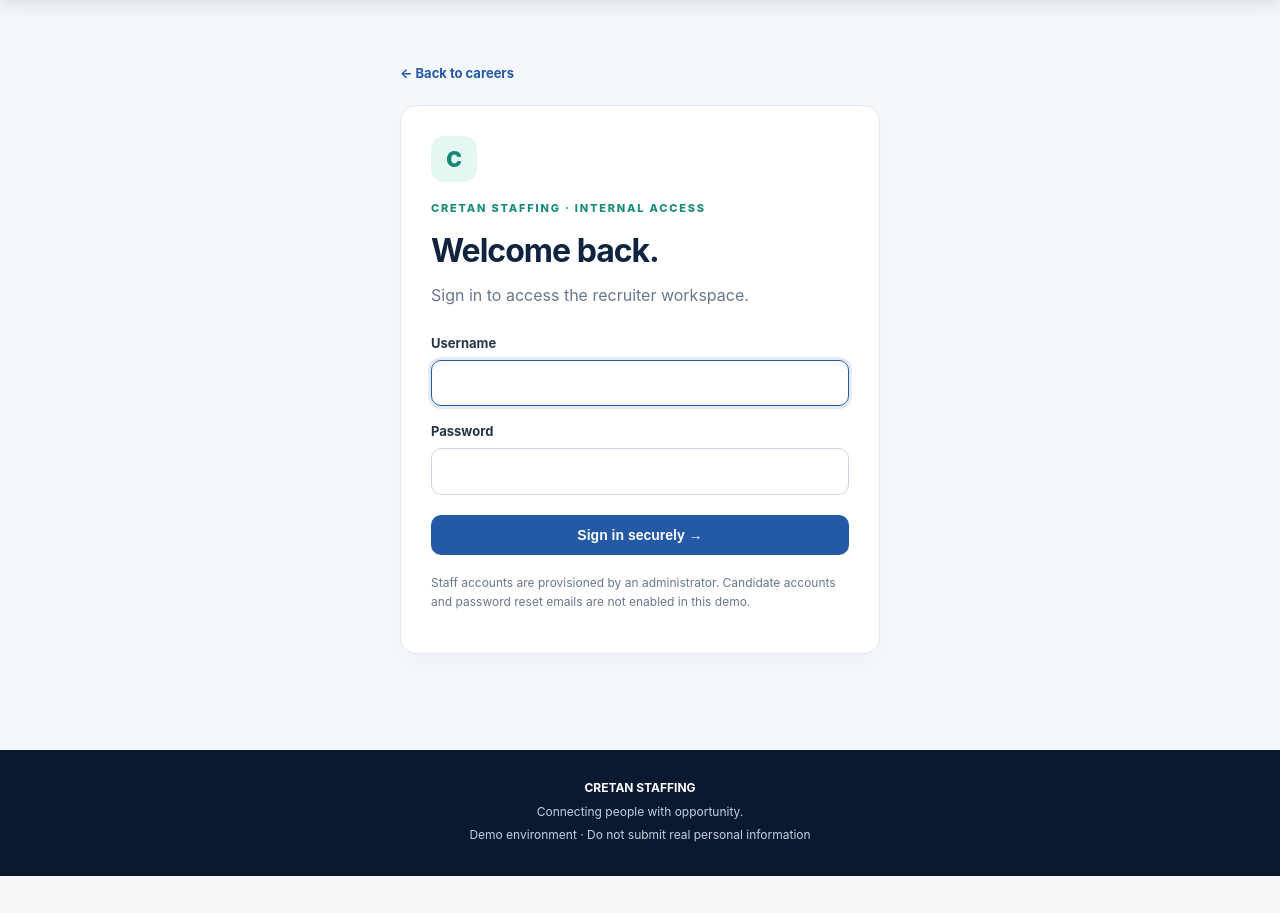
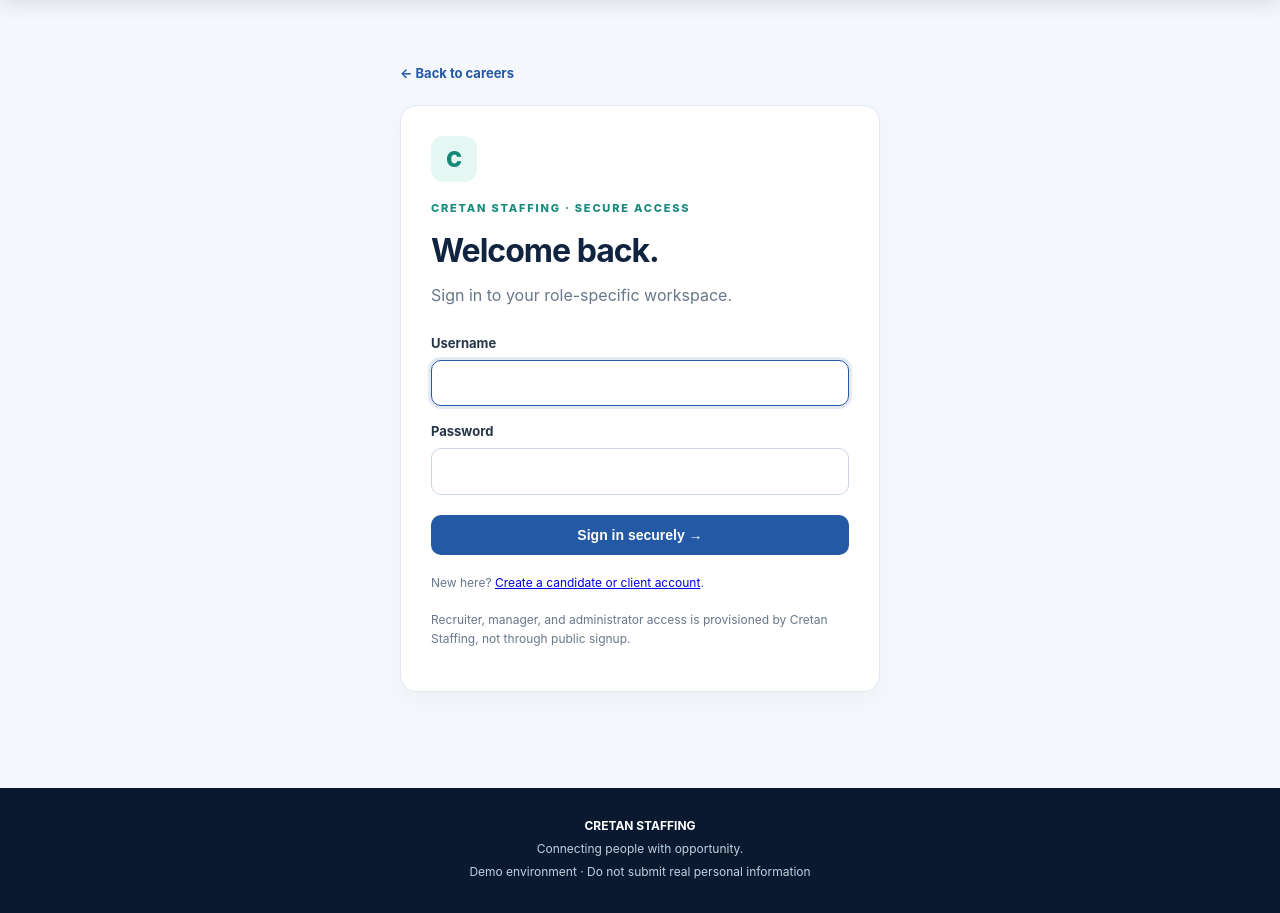
Before and after one commit to Username0ERROR/cretan-staffing, a Django app: page /login/ in a window 1280 px wide. Shown: the part 73-986 px from the top of the page. Before the commit the page ends 949 px from the top, so only its background shows below. Run offline with Django 5.2, Linux system fonts and the light colour scheme.

Commit message:
Update login for all account roles

```diff
--- a/templates/portal/login.html
+++ b/templates/portal/login.html
@@ -1 +1 @@
-{% extends 'portal/base.html' %}{% block title %}Staff Login | Cretan Staffing{% endblock %}{% block content %}<section class="login-shell"><a class="backlink" href="/">← Back to careers</a><div class="panel" style="margin-top:20px;padding:30px"><div class="login-mark">C</div><div class="eyebrow">Cretan Staffing · Internal access</div><h1>Welcome back.</h1><p class="muted" style="margin-top:0;margin-bottom:24px">Sign in to access the recruiter workspace.</p>{% if form.errors %}<div class="error">The username or password was not recognized. Please try again.</div>{% endif %}{% if next and user.is_authenticated %}<div class="error">This account does not have permission to access that page.</div>{% endif %}<form method="post" class="form">{% csrf_token %}<input type="hidden" name="next" value="{{ next|default:'/staff/' }}"><label for="id_username">Username<input id="id_username" type="text" name="username" autocomplete="username" required autofocus></label><label for="id_password">Password<input id="id_password" type="password" name="password" autocomplete="current-password" required></label><button class="btn" type="submit" style="width:100%;margin-top:5px">Sign in securely →</button></form><p class="login-help">Staff accounts are provisioned by an administrator. Candidate accounts and password reset emails are not enabled in this demo.</p></div></section>{% endblock %}
+{% extends 'portal/base.html' %}{% block title %}Sign in | Cretan Staffing{% endblock %}{% block content %}<section class="login-shell"><a class="backlink" href="/">← Back to careers</a><div class="panel" style="margin-top:20px;padding:30px"><div class="login-mark">C</div><div class="eyebrow">Cretan Staffing · Secure access</div><h1>Welcome back.</h1><p class="muted" style="margin-top:0;margin-bottom:24px">Sign in to your role-specific workspace.</p>{% if form.errors %}<div class="error">The username or password was not recognized, or the account has not been activated.</div>{% endif %}<form method="post" class="form">{% csrf_token %}<input type="hidden" name="next" value="{{ next|default:'/dashboard/' }}"><label for="id_username">Username<input id="id_username" type="text" name="username" autocomplete="username" required autofocus></label><label for="id_password">Password<input id="id_password" type="password" name="password" autocomplete="current-password" required></label><button class="btn" type="submit" style="width:100%;margin-top:5px">Sign in securely →</button></form><p class="login-help">New here? <a href="/signup/">Create a candidate or client account</a>.</p><p class="login-help">Recruiter, manager, and administrator access is provisioned by Cretan Staffing, not through public signup.</p></div></section>{% endblock %}
```
